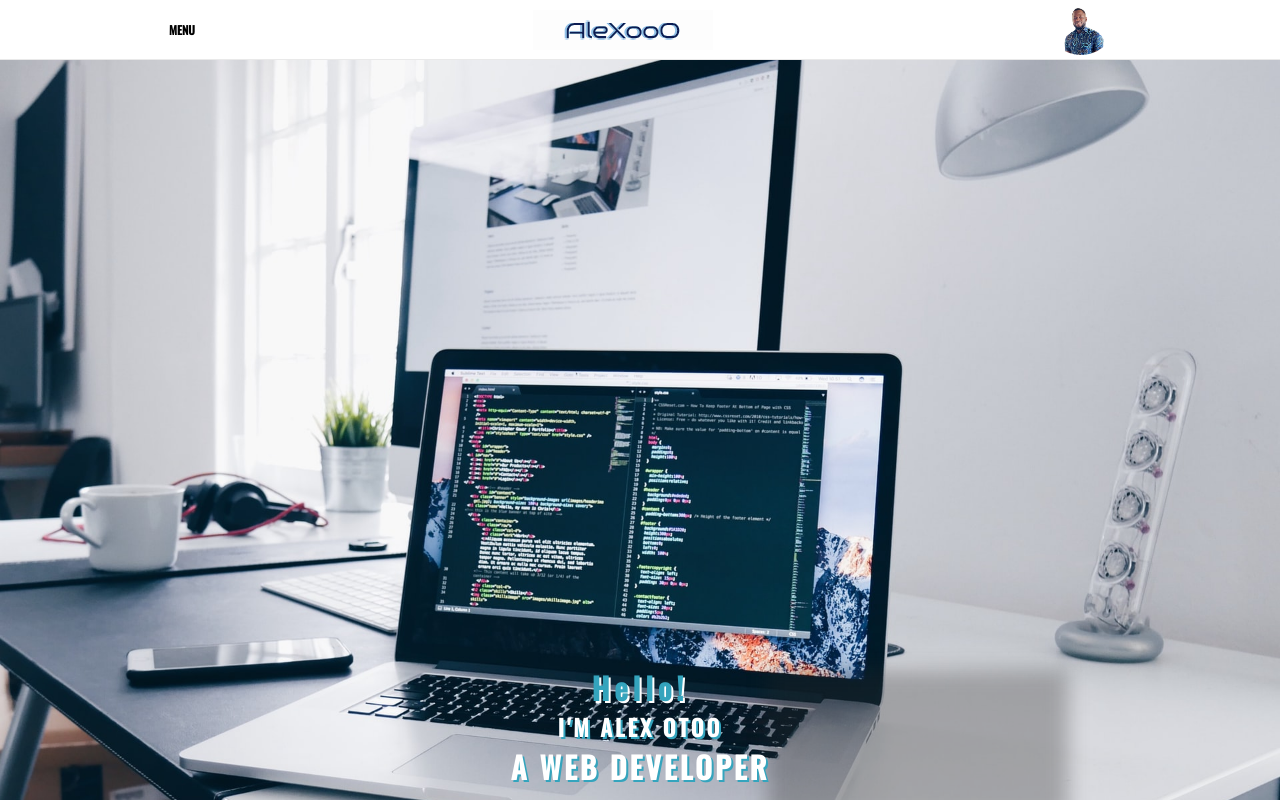
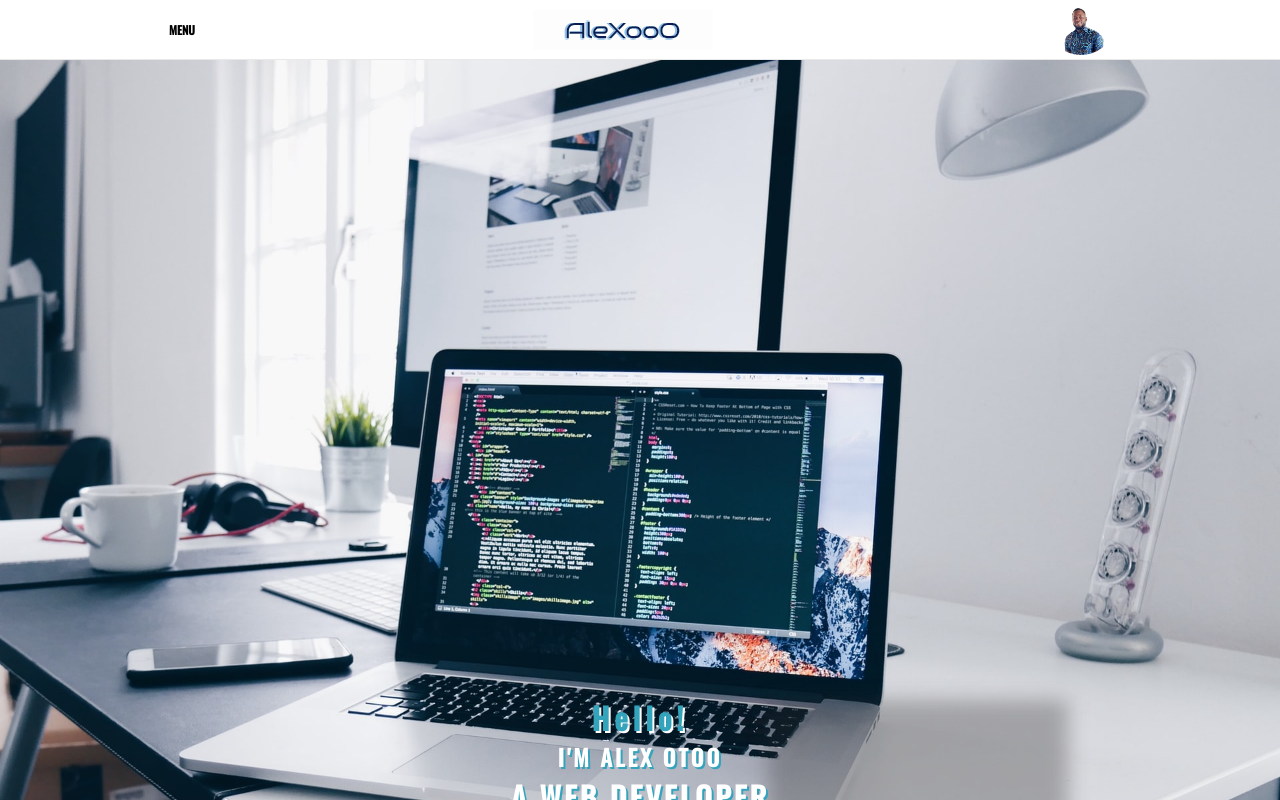
Before and after one commit to alexotoo/2020portfolio, a Next.js app: page / in a window 1280 px wide. Shown: the top 800 px of the page. Built offline with nearby package versions, Linux system fonts and the light colour scheme.

Commit message:
imgv1 did

```diff
--- a/styles/_pagesStyles.scss
+++ b/styles/_pagesStyles.scss
@@ -37,7 +37,7 @@ main {
   height: 1px;
   width: 70%;
   position: relative;
-  top: -25rem;
+  top: -22rem;
   z-index: 5;
   text-align: center;
   letter-spacing: 1.5px;
```
